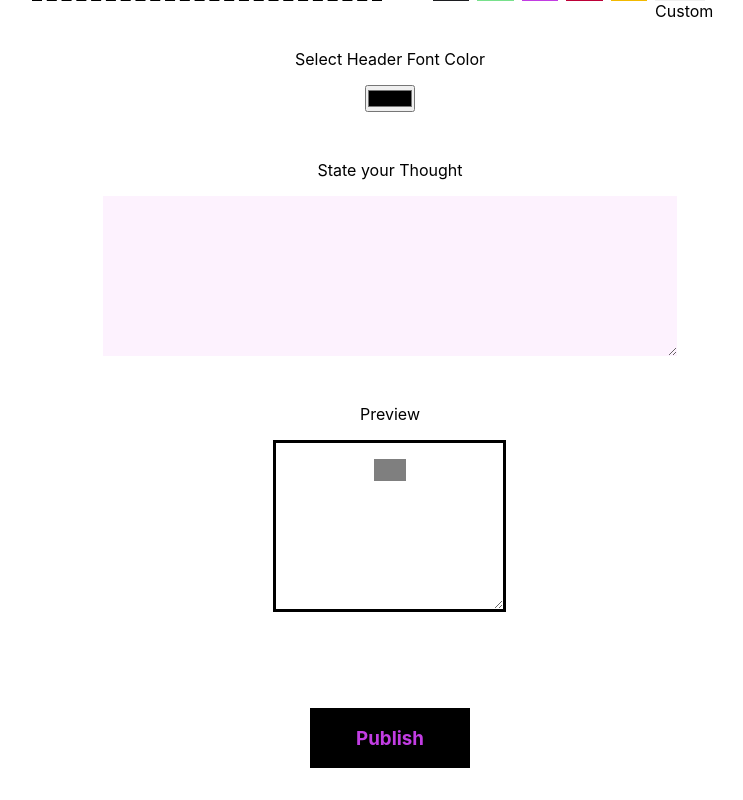
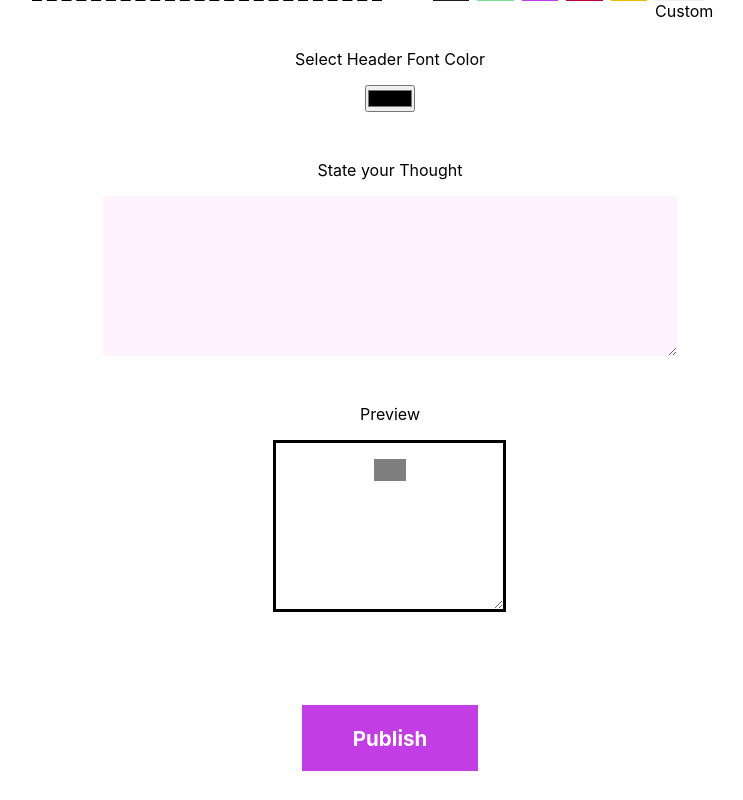
Before and after one commit to BianGode/Blog, a React (Create React App) app: page /create-blog in a window 1280 px wide. In both pictures the pointer is over the element "Publish". Shown: the part 424-1224 px from the top of the page, without its empty margins (250-993 px from the left). Built offline with nearby package versions, Linux system fonts and the light colour scheme; no server answers.

Commit message:
added styling

```diff
--- a/src/styles/createBlog.css
+++ b/src/styles/createBlog.css
@@ -135,11 +135,19 @@
 }
 
 .publish {
-  background-color: black;
+  border: black 4px solid;
   margin: 2rem;
   width: 10rem !important;
   color: #C23DE3;
   display: flex;
   justify-content: center;
   align-items: center;
+  transition: 0.1s ease;
+}
+.publish:hover {
+  background-color: #C23DE3;
+  color: white;
+  border: none;
+  transition: 0.1s ease;
+  transform: scale(1.1);
 }/*# sourceMappingURL=createBlog.css.map */
--- a/src/styles/createBlog.scss
+++ b/src/styles/createBlog.scss
@@ -159,11 +159,20 @@
 
 
 .publish {
-	background-color: black;
+	border: black 4px solid;
 	margin: 2rem;
 	width: 10rem !important;
 	color: #C23DE3;
 	display: flex;
 	justify-content: center;
 	align-items: center;
+	transition: 0.1s ease;
+
+	&:hover {
+		background-color: #C23DE3;
+		color: white;
+		border: none;
+		transition: 0.1s ease;
+		transform: scale(1.1);
+	}
 }
```
Also changed, not shown: 1 other file (tests, documents, lock files or other folders).
